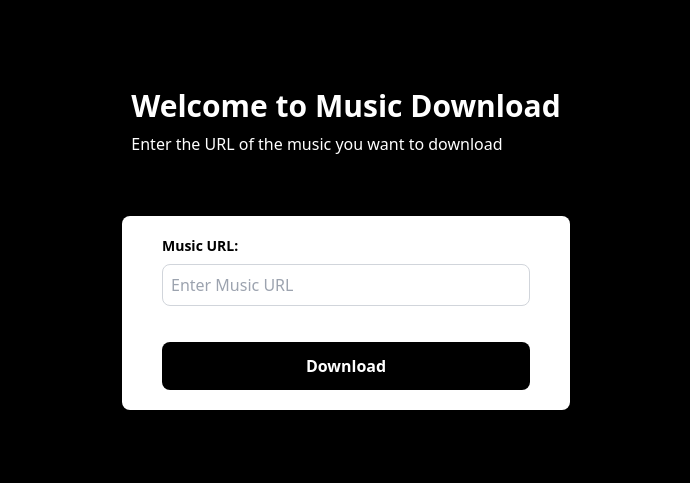
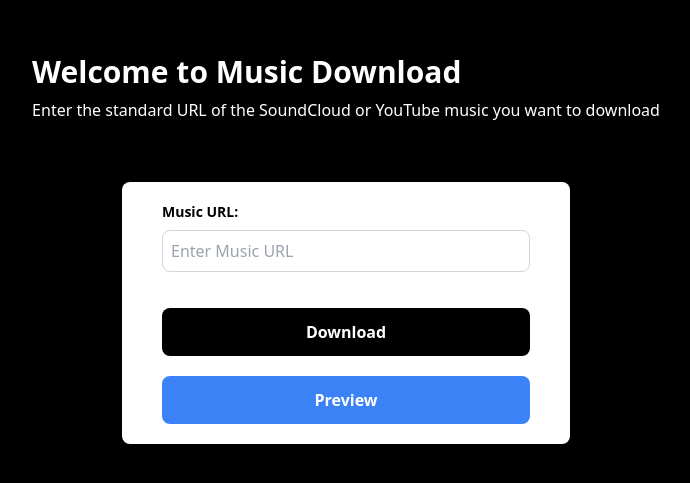
Before and after one commit to GetLoloed/soundground, a Next.js app: page / in a window 1280 px wide. Shown: the part 171-654 px from the top of the page, without its empty margins (294-984 px from the left). Built offline with nearby package versions, Linux system fonts and the light colour scheme.

Commit message:
Implement URL validation and preview functionality
Added URL validation for music download in next.js. Now, the user can preview the music before downloading. Invalid URLs are now flagged with an error message.

```diff
--- a/src/pages/index.js
+++ b/src/pages/index.js
@@ -1,7 +1,11 @@
-import { useState } from 'react';
+import {useState} from 'react';
 
-export default function Home() {
-  const [url, setUrl] = useState("");
+function useMusicDownload() {
+    const urlPattern = new RegExp('^(https?:\\/\\/)?(www.|m.)?(soundcloud.com|snd.sc|youtube.com|youtu.be)\\/.*$');
+
+    const validateUrl = (url) => {
+        return urlPattern.test(url);
+    };
 
     const downloadFileFromApi = (apiURL) => {
         const link = document.createElement('a');
@@ -9,19 +13,45 @@
         document.body.appendChild(link);
         link.click();
         document.body.removeChild(link);
+    };
+
+    return {
+        validateUrl,
+        downloadFileFromApi,
+    };
 }
+
+export default function Home() {
+    const [url, setUrl] = useState("");
+    const [previewUrl, setPreviewUrl] = useState(null);
+    const [error, setError] = useState("");
+
+    const {validateUrl, downloadFileFromApi} = useMusicDownload();
 
     const handleSubmit = async (event) => {
         event.preventDefault();
+        if (!validateUrl(url)) {
+            return setError("Invalid URL. Please enter a standard SoundCloud or YouTube URL.");
+        }
         const apiURL = `/api/download?url=${encodeURIComponent(url)}`;
         downloadFileFromApi(apiURL);
     };
 
+    const handlePreview = async (event) => {
+        event.preventDefault();
+        if (!validateUrl(url)) {
+            return setError("Invalid URL. Please enter a standard SoundCloud or YouTube URL.");
+        }
+        const apiURL = `/api/preview?url=${encodeURIComponent(url)}`;
+        setPreviewUrl(apiURL);
+    };
     return (
         <div className="min-h-screen bg-black flex flex-col items-center justify-center py-3 md:py-7">
+
             <div className="bg-black shadow-xl rounded-lg p-5 md:p-10 mb-5">
                 <h1 className="text-3xl font-bold text-white">Welcome to Music Download</h1>
-          <p className="mt-2 text-white">Enter the URL of the music you want to download</p>
+                <p className="mt-2 text-white">Enter the standard URL of the SoundCloud or YouTube music you want to
+                    download</p>
             </div>
 
             <form onSubmit={handleSubmit}
@@ -45,7 +75,26 @@
                         className="w-full py-3 mt-5 bg-black rounded-lg font-bold text-white text-center hover:bg-gray-700">
                     Download
                 </button>
+
+                <button type="button" onClick={handlePreview}
+                        className="w-full py-3 mt-5 bg-blue-500 rounded-lg font-bold text-white text-center hover:bg-blue-700">
+                    Preview
+                </button>
             </form>
+
+            {error && (
+                <p className="mt-5 text-red-500">{error}</p>
+            )}
+
+            {previewUrl && (
+                <div className="mt-5 w-full max-w-md">
+                    <audio controls className="w-full">
+                        <source src={previewUrl} type="audio/mpeg"/>
+                        Your browser does not support the audio element.
+                    </audio>
                 </div>
-  );
+            )}
+        </div>
+    )
+
 }
```
Lines whose indentation alone changed are shown as unchanged.
